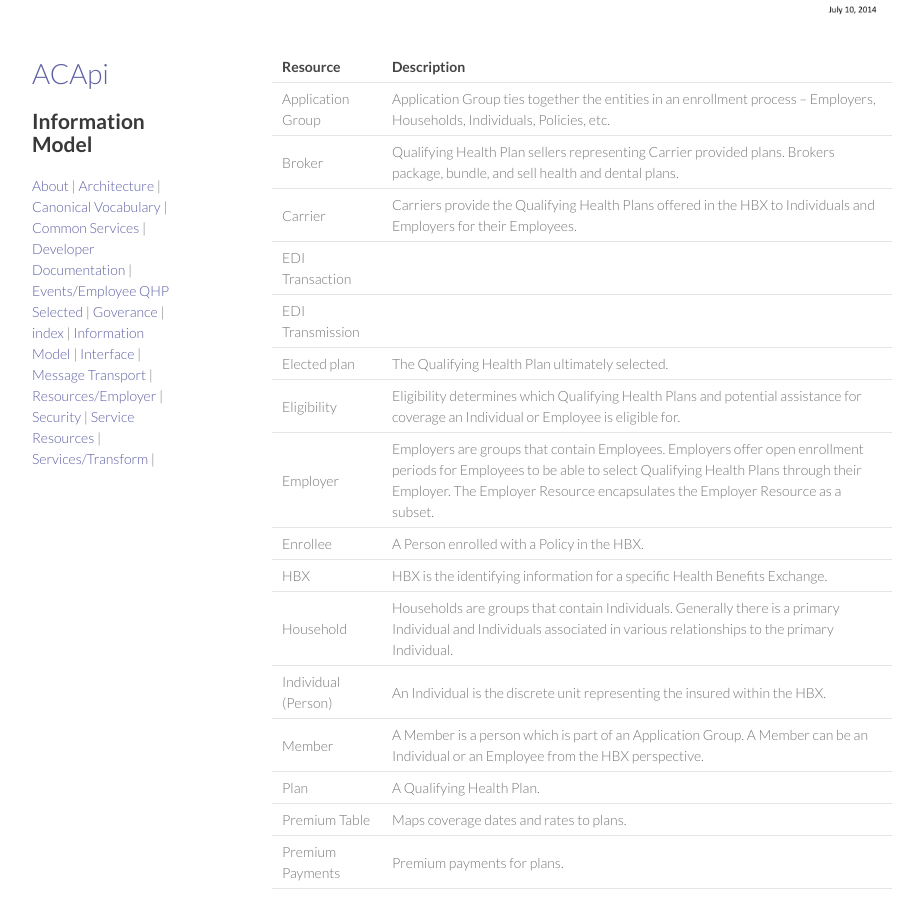
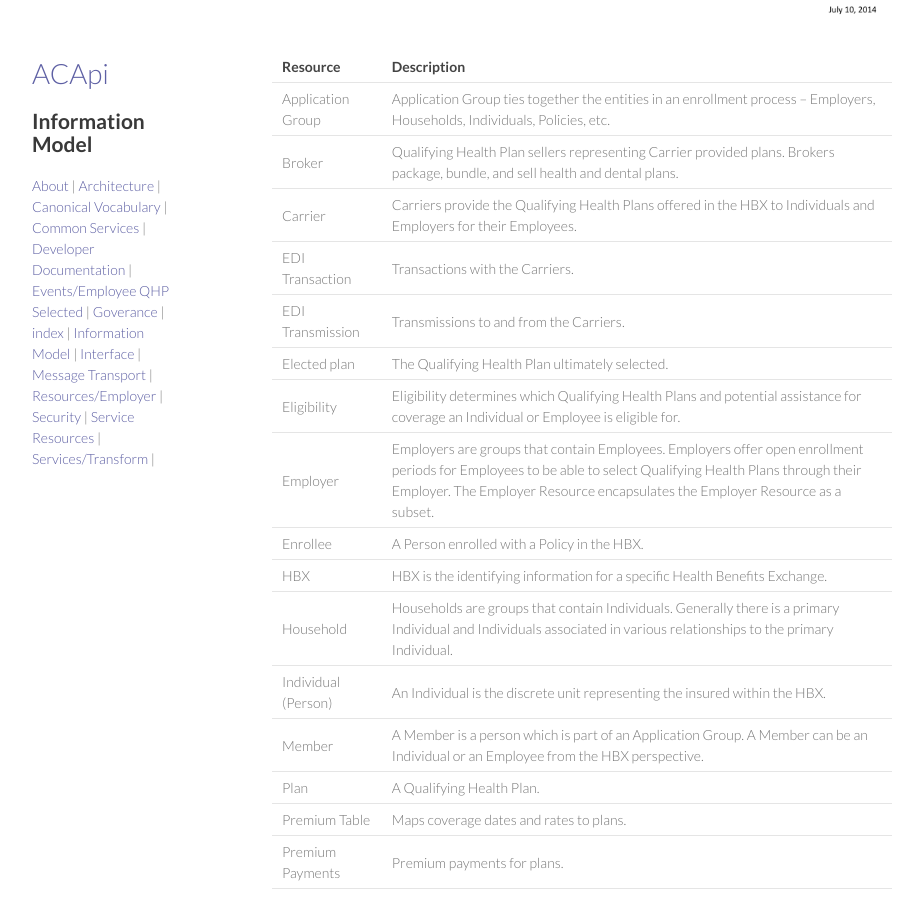
Before and after one commit to dchbx/dchbx.github.io, a Jekyll site: the page built from docs/information_model.md, in a window 1280 px wide and 900 px high, scrolled down 561 px. Shown: the whole window, without its empty margins (178-1101 px from the left). Built offline with Jekyll 4.4.1, drawn with Linux system fonts in a browser that asks for light colours; Markdown is read by kramdown in place of the engine named in the settings.

Commit message:
Information Model Update

```diff
--- a/docs/information_model.md
+++ b/docs/information_model.md
@@ -13,8 +13,8 @@ The Resources provide a logical grouping of the data types.  It is organized by
 | Application Group	|  Application Group ties together the entities in an enrollment process – Employers, Households, Individuals, Policies, etc. |
 | Broker	| Qualifying Health Plan sellers representing Carrier provided plans.  Brokers package, bundle, and sell health and dental plans. |
 | Carrier	| Carriers provide the Qualifying Health Plans offered in the HBX to Individuals and Employers for their Employees. |
-| EDI Transaction	|  |
-| EDI Transmission	|  |
+| EDI Transaction	| Transactions with the Carriers. |
+| EDI Transmission	| Transmissions to and from the Carriers. |
 | Elected plan	| The Qualifying Health Plan ultimately selected. |
 | Eligibility	| Eligibility determines which Qualifying Health Plans and potential assistance for coverage an Individual or Employee is eligible for. |
 | Employer	| Employers are groups that contain Employees.  Employers offer open enrollment periods for Employees to be able to select Qualifying Health Plans through their Employer.  The Employer Resource encapsulates the Employer Resource as a subset. |
```
